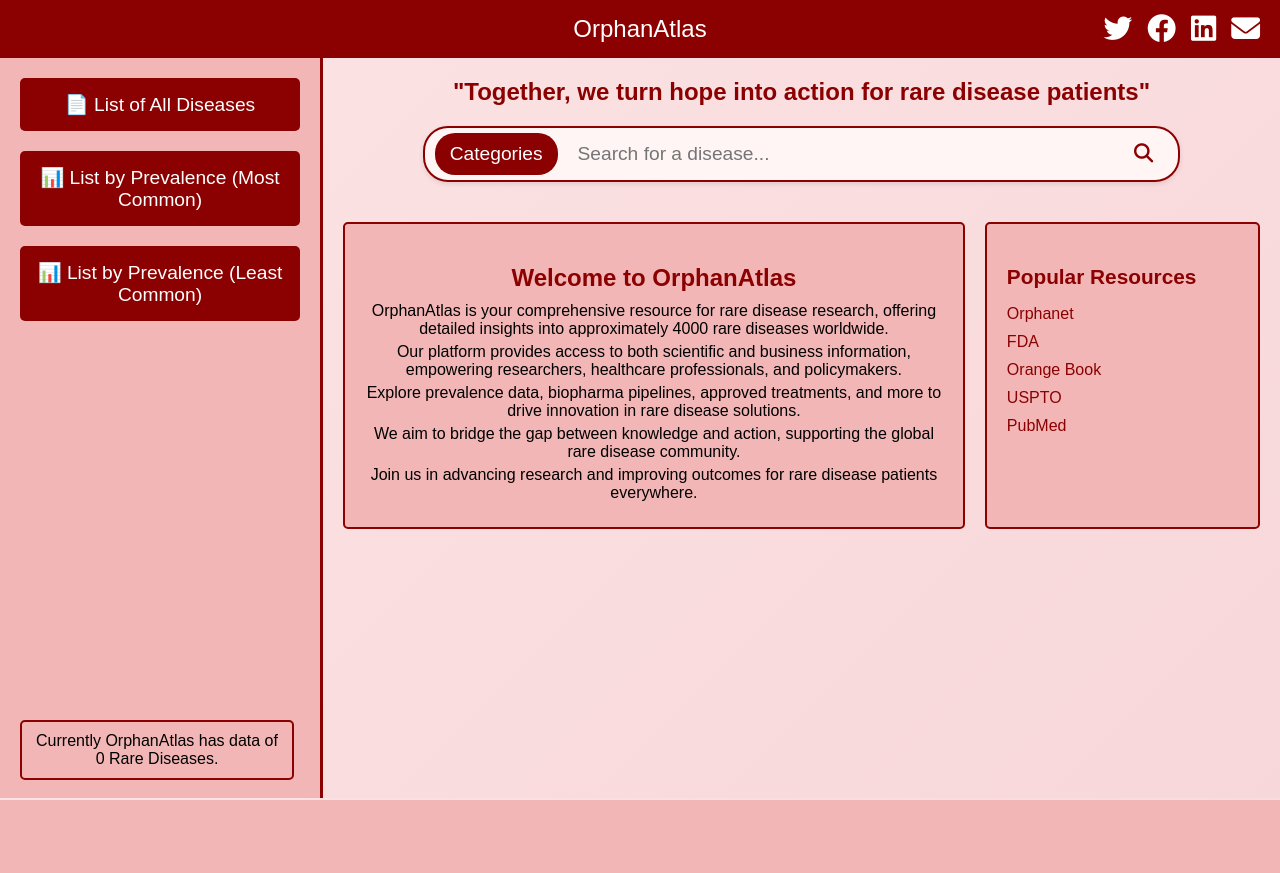
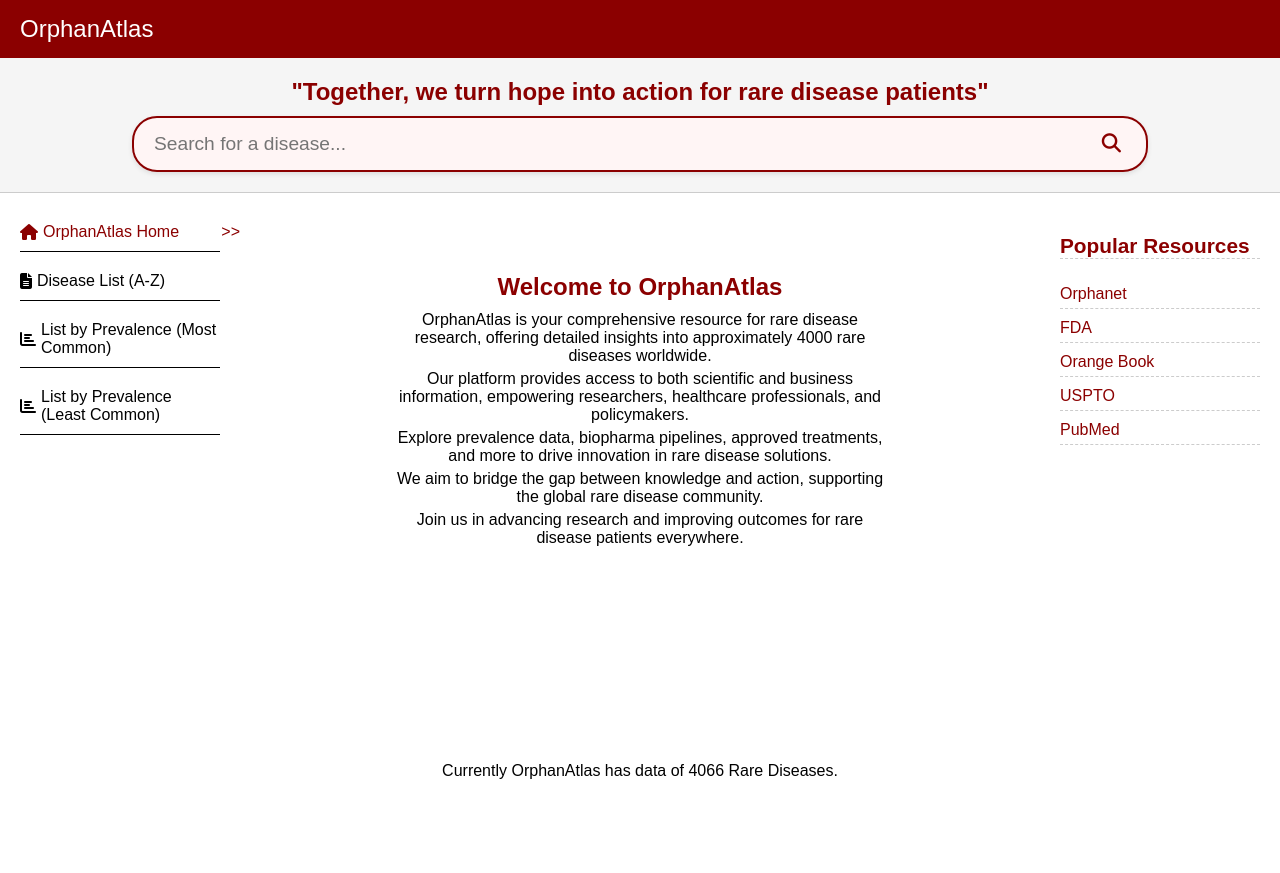
Before and after one commit to prashantsonibps/rare-disease-dashboard, a Flask app: page / in a window 1280 px wide. Before the commit the page ends 800 px from the top, so only its background shows below. Run offline with Flask 3, Linux system fonts and the light colour scheme; data that the repository does not hold is empty.

Commit message:
Update index.html

```diff
--- a/templates/index.html
+++ b/templates/index.html
@@ -10,77 +10,85 @@
             font-family: Arial, sans-serif;
             margin: 0;
             padding: 0;
-            background: linear-gradient(135deg, #fce4e4, #f8d7da); /* Fallback background */
+            background-color: white;
             color: black;
-            overflow-y: auto; /* Allow scrolling */
+            overflow-y: auto;
         }
 
         .navbar {
-            display: flex;
-            justify-content: center;
-            align-items: center;
             background-color: darkred;
             color: white;
             padding: 15px 20px;
             font-size: 1.5em;
             position: relative;
             z-index: 10;
+            text-align: left;
         }
 
         .navbar-title {
-            flex: 1;
-            text-align: center;
+            display: inline-block;
         }
 
-        .social-icons {
-            position: absolute;
-            right: 20px;
-            display: flex;
-            gap: 15px;
+        .secondary-navbar {
+            background-color: #f5f5f5;
+            padding: 20px;
+            text-align: center;
+            border-bottom: 1px solid #ccc;
         }
 
-        .social-icons a {
-            color: white;
-            font-size: 1.2em;
-            text-decoration: none;
-            transition: transform 0.3s ease-in-out;
+        .quote-section {
+            text-align: center;
+            margin-bottom: 10px;
         }
 
-        .social-icons a:hover {
-            transform: scale(1.2);
+        .quote {
+            font-size: 1.5em;
+            font-weight: bold;
+            color: darkred;
         }
 
         .dashboard {
             display: flex;
-            min-height: calc(100vh - 60px); /* Adjust for navbar height */
+            min-height: calc(100vh - 120px);
             position: relative;
             z-index: 1;
         }
 
         .sidebar {
-            width: 280px;
-            background-color: #f2b6b6; /* Lighter Red Sidebar */
+            width: 200px;
+            background-color: white;
             padding: 20px;
             display: flex;
             flex-direction: column;
-            gap: 20px;
-            border-right: 3px solid darkred;
+            gap: 10px;
         }
 
-        .sidebar button {
-            padding: 15px;
-            font-size: 1.2em;
-            border: none;
-            cursor: pointer;
-            background-color: darkred;
-            color: white;
-            border-radius: 5px;
-            transition: background 0.3s ease-in-out, transform 0.2s ease-in-out;
+        .sidebar a {
+            padding: 10px 0;
+            font-size: 1em;
+            color: black;
+            text-decoration: none;
+            border-bottom: 1px solid black;
+            display: flex;
+            align-items: center;
+            gap: 5px;
+            transition: color 0.3s ease;
         }
 
-        .sidebar button:hover {
-            background-color: #a00000;
-            transform: scale(1.05);
+        .sidebar a.active {
+            color: darkred;
+            position: relative;
+        }
+
+        .sidebar a.active:after {
+            content: ">>";
+            position: absolute;
+            right: -20px;
+            color: darkred;
+        }
+
+        .sidebar a:hover {
+            color: darkred;
         }
 
         .main-content {
@@ -88,25 +96,7 @@
             display: flex;
             flex-direction: column;
             padding: 20px;
-        }
-
-        .top-section {
-            display: flex;
-            flex-direction: column;
             align-items: center;
-            width: 100%;
-            margin-bottom: 20px;
-        }
-
-        .quote-section {
-            text-align: center;
-            margin-bottom: 20px;
-        }
-
-        .quote {
-            font-size: 1.5em;
-            font-weight: bold;
-            color: darkred;
         }
 
         .search-bar-container {
@@ -116,57 +106,10 @@
             max-width: 1000px;
             background-color: #fff5f5;
             border: 2px solid darkred;
-            border-radius: 25px; /* Rounded corners */
+            border-radius: 25px;
             padding: 5px 10px;
-            box-shadow: 0 2px 5px rgba(0,0,0,0.1); /* Add subtle shadow for better look */
-        }
-
-        .dropdown-container {
-            margin-right: 10px;
-            position: relative; /* Ensure proper positioning for dropdown */
-        }
-
-        .dropdown-btn {
-            padding: 10px 15px;
-            font-size: 1.2em;
-            border: none;
-            cursor: pointer;
-            background-color: darkred;
-            color: white;
-            border-radius: 20px; /* Rounded corners for button */
-            transition: background 0.3s ease-in-out;
-        }
-
-        .dropdown-btn:hover {
-            background-color: #a00000;
-        }
-
-        .dropdown-content {
-            display: none;
-            position: absolute;
-            background-color: #fff5f5;
-            min-width: 200px;
-            box-shadow: 0px 8px 16px rgba(0,0,0,0.2);
-            z-index: 1;
-            border-radius: 5px;
-            top: 100%;
-            left: 0;
-        }
-
-        .dropdown-container:hover .dropdown-content {
-            display: block; /* Show dropdown on hover */
-        }
-
-        .dropdown-content a {
-            color: black;
-            padding: 12px 16px;
-            text-decoration: none;
-            display: block;
-            border-bottom: 1px solid lightgray;
-        }
-
-        .dropdown-content a:hover {
-            background-color: lightgray;
+            box-shadow: 0 2px 5px rgba(0,0,0,0.1);
+            margin: 0 auto;
         }
 
         .search-container {
@@ -226,24 +169,42 @@
             background-color: lightgray;
         }
 
-        .disease-list-container {
-            width: 100%;
-            display: flex;
-            justify-content: center;
-            margin-bottom: 20px;
+        .disease-list {
+            width: 80%;
+            max-width: 500px;
+            overflow-y: auto;
+            padding: 10px;
+            text-align: left;
+            max-height: 400px;
+            position: relative;
         }
 
-        .disease-list {
-            width: 50%;
-            max-width: 500px;
-            max-height: 300px;
-            overflow-y: auto;
-            background-color: #f2b6b6; /* Match sidebar background */
-            padding: 10px;
-            border: 2px solid darkred;
-            text-align: left;
-            display: none;
-            border-radius: 5px;
+        .disease-list .alphabet-nav {
+            display: flex;
+            flex-wrap: wrap;
+            gap: 3px;
+            margin-bottom: 10px;
+            justify-content: center;
+            position: sticky;
+            top: 0;
+            background-color: white;
+            z-index: 10;
+            padding: 5px 0;
+        }
+
+        .disease-list .alphabet-nav button {
+            padding: 3px 6px;
+            font-size: 0.8em;
+            border: 1px solid #ccc;
+            background-color: #f5f5f5;
+            cursor: pointer;
+            border-radius: 3px;
+            width: 24px;
+            text-align: center;
+        }
+
+        .disease-list .alphabet-nav button:hover {
+            background-color: #ddd;
         }
 
         .disease-list a {
@@ -260,17 +221,13 @@
         }
 
         .content-section {
-            display: flex;
-            justify-content: space-between;
-            width: 100%;
+            width: 80%;
+            max-width: 500px;
+            text-align: center;
         }
 
         .welcome-section {
-            flex: 2;
-            background-color: #f2b6b6; /* Match sidebar background */
-            padding: 20px;
-            border: 2px solid darkred;
-            border-radius: 5px;
+            padding: 20px 0 0 0;
             text-align: center;
         }
 
@@ -284,18 +241,19 @@
         }
 
         .popular-resources {
-            flex: 0.8;
-            margin-left: 20px;
-            background-color: #f2b6b6; /* Match sidebar background */
+            width: 200px;
+            background-color: white;
             padding: 20px;
-            border: 2px solid darkred;
-            border-radius: 5px;
+            display: flex;
+            flex-direction: column;
         }
 
         .popular-resources h3 {
             color: darkred;
             font-size: 1.3em;
             margin-bottom: 10px;
+            text-align: left;
+            border-bottom: 1px dashed #ccc;
         }
 
         .popular-resources ul {
@@ -305,6 +263,8 @@
 
         .popular-resources li {
             margin-bottom: 10px;
+            border-bottom: 1px dashed #ccc;
+            padding-bottom: 5px;
         }
 
         .popular-resources a {
@@ -318,54 +278,27 @@
 
         .disease-count-block {
             position: fixed;
-            bottom: 20px;
-            left: 20px;
-            width: 250px;
-            background-color: #f2b6b6;
-            padding: 10px;
-            border: 2px solid darkred;
-            border-radius: 5px;
+            bottom: 0;
+            left: 0;
+            width: 100%;
             text-align: center;
+            padding: 20px 0;
             font-size: 1em;
+            background-color: white;
+            z-index: 1000;
         }
     </style>
 </head>
 <body>
     <div class="navbar">
         <div class="navbar-title">OrphanAtlas</div>
-        <div class="social-icons">
-            <a href="https://twitter.com" target="_blank"><i class="fab fa-twitter"></i></a>
-            <a href="https://facebook.com" target="_blank"><i class="fab fa-facebook"></i></a>
-            <a href="https://linkedin.com" target="_blank"><i class="fab fa-linkedin"></i></a>
-            <a href="mailto:contact@rarediseases.com"><i class="fas fa-envelope"></i></a>
-        </div>
     </div>
 
-    <div class="dashboard">
-        <div class="sidebar">
-            <button onclick="fetchDiseases('alphabetical')">📄 List of All Diseases</button>
-            <button onclick="fetchDiseases('prevalence')">📊 List by Prevalence (Most Common)</button>
-            <button onclick="fetchDiseases('prevalence', true)">📊 List by Prevalence (Least Common)</button>
-        </div>
-
-        <div class="main-content">
-            <div class="top-section">
+    <div class="secondary-navbar">
         <div class="quote-section">
             <div class="quote">"Together, we turn hope into action for rare disease patients"</div>
         </div>
         <div class="search-bar-container">
-                    <div class="dropdown-container">
-                        <button class="dropdown-btn">Categories</button>
-                        <div class="dropdown-content">
-                            <a href="#" onclick="fetchDiseases('prevalence')">Prevalence</a>
-                            <a href="#" onclick="fetchDiseases('alphabetical')">Biopharma Pipeline</a>
-                            <a href="#" onclick="fetchDiseases('alphabetical')">Approved Treatments</a>
-                            <a href="#" onclick="fetchDiseases('alphabetical')">Inheritance</a>
-                            <a href="#" onclick="fetchDiseases('alphabetical')">Genetic Mutation</a>
-                            <a href="#" onclick="fetchDiseases('alphabetical')">Publications</a>
-                            <a href="#" onclick="fetchDiseases('alphabetical')">Classification</a>
-                        </div>
-                    </div>
             <div class="search-container">
                 <input type="text" id="search-input" name="query" placeholder="Search for a disease..." onkeyup="fetchSuggestions()" required autocomplete="off">
                 <button type="submit"><i class="fas fa-search"></i></button>
@@ -374,9 +307,16 @@
         </div>
     </div>
 
-            <div class="disease-list-container">
-                <div id="disease-list" class="disease-list"></div>
+    <div class="dashboard">
+        <div class="sidebar">
+            <a href="javascript:location.reload()" class="active" id="homeLink"><i class="fas fa-home"></i> OrphanAtlas Home</a>
+            <a href="#" onclick="fetchDiseases('alphabetical', event)" id="allDiseasesLink"><i class="fas fa-file-alt"></i> Disease List (A-Z)</a>
+            <a href="#" onclick="fetchDiseases('prevalence', event)" id="mostCommonLink"><i class="fas fa-chart-bar"></i> List by Prevalence (Most Common)</a>
+            <a href="#" onclick="fetchDiseases('prevalence', event, true)" id="leastCommonLink"><i class="fas fa-chart-bar"></i> List by Prevalence (Least Common)</a>
         </div>
+
+        <div class="main-content">
+            <div class="disease-list" id="disease-list"></div>
 
             <div class="content-section">
                 <div class="welcome-section">
@@ -387,6 +327,9 @@
                     <p>We aim to bridge the gap between knowledge and action, supporting the global rare disease community.</p>
                     <p>Join us in advancing research and improving outcomes for rare disease patients everywhere.</p>
                 </div>
+            </div>
+        </div>
+
         <div class="popular-resources">
             <h3>Popular Resources</h3>
             <ul>
@@ -398,44 +341,90 @@
             </ul>
         </div>
     </div>
-            <div class="disease-count-block" id="disease-count-block">
-                Currently OrphanAtlas has data of <span id="disease-count">0</span> Rare Diseases.
-            </div>
-        </div>
+
+    <div class="disease-count-block">
+        Currently OrphanAtlas has data of 4066 Rare Diseases.
     </div>
 
     <script>
-        function fetchDiseases(type, reverse = false) {
-            console.log("Fetching diseases with type:", type, "reverse:", reverse); // Debug log
-            fetch(`/get_diseases?type=${type}&reverse=${reverse}`)
-                .then(response => {
-                    if (!response.ok) {
-                        throw new Error('Network response was not ok');
+        let allDiseases = [];
+        let alphabeticalDiseases = [];
+        let prevalenceMostCommonDiseases = [];
+        let prevalenceLeastCommonDiseases = [];
+
+        // Preload all disease lists on page load
+        function preloadDiseases() {
+            // Fetch alphabetical list
+            fetch('/get_diseases?type=alphabetical')
+                .then(response => response.json())
+                .then(data => {
+                    alphabeticalDiseases = data.diseases || [];
+                })
+                .catch(error => console.error("Error preloading alphabetical diseases:", error));
+
+            // Fetch prevalence (most common)
+            fetch('/get_diseases?type=prevalence')
+                .then(response => response.json())
+                .then(data => {
+                    prevalenceMostCommonDiseases = data.diseases || [];
+                })
+                .catch(error => console.error("Error preloading most common diseases:", error));
+
+            // Fetch prevalence (least common)
+            fetch('/get_diseases?type=prevalence&reverse=true')
+                .then(response => response.json())
+                .then(data => {
+                    prevalenceLeastCommonDiseases = data.diseases || [];
+                })
+                .catch(error => console.error("Error preloading least common diseases:", error));
         }
-                    return response.json();
-                })
-                .then(data => {
-                    console.log("Received data:", data); // Debug log
+
+        function fetchDiseases(type, event, reverse = false) {
+            event.preventDefault();
             let listContainer = document.getElementById("disease-list");
-                    listContainer.style.display = "block";
-                    listContainer.innerHTML = "";
-                    if (data.diseases && data.diseases.length > 0) {
-                        data.diseases.forEach(disease => {
+            listContainer.innerHTML = ""; // Clear previous content
+
+            // Select the appropriate preloaded list
+            if (type === 'alphabetical') {
+                allDiseases = alphabeticalDiseases;
+                listContainer.innerHTML = '<div class="alphabet-nav"></div>';
+                const alphabetNav = listContainer.querySelector('.alphabet-nav');
+                for (let i = 65; i <= 90; i++) {
+                    const letter = String.fromCharCode(i);
+                    const button = document.createElement('button');
+                    button.textContent = letter;
+                    button.onclick = () => scrollToLetter(letter);
+                    alphabetNav.appendChild(button);
+                }
+            } else if (type === 'prevalence' && !reverse) {
+                allDiseases = prevalenceMostCommonDiseases;
+            } else if (type === 'prevalence' && reverse) {
+                allDiseases = prevalenceLeastCommonDiseases;
+            }
+
+            // Load all diseases immediately
+            allDiseases.forEach(disease => {
                 let link = document.createElement("a");
                 link.href = `/search/${encodeURIComponent(disease)}`;
                 link.textContent = disease;
+                link.setAttribute('data-letter', disease.charAt(0).toUpperCase());
                 listContainer.appendChild(link);
             });
-                    } else {
-                        listContainer.innerHTML = "<p>No diseases found.</p>";
+
+            // Update active state
+            document.querySelectorAll('.sidebar a').forEach(link => link.classList.remove('active'));
+            event.target.classList.add('active');
         }
-                })
-                .catch(error => {
-                    console.error("Error fetching diseases:", error); // Debug log
+
+        function scrollToLetter(letter) {
             let listContainer = document.getElementById("disease-list");
-                    listContainer.style.display = "block";
-                    listContainer.innerHTML = "<p>Error loading diseases. Please try again.</p>";
-                });
+            let diseases = listContainer.getElementsByTagName("a");
+            for (let i = 0; i < diseases.length; i++) {
+                if (diseases[i].getAttribute('data-letter') === letter) {
+                    diseases[i].scrollIntoView({ behavior: 'smooth', block: 'start' });
+                    break;
+                }
+            }
         }
 
         function fetchSuggestions() {
@@ -477,8 +466,9 @@
             }
         });
 
-        // Fetch and display the disease count when the page loads
+        // Set default active state and preload diseases on load
         window.onload = function() {
+            document.getElementById('homeLink').classList.add('active');
             fetch('/get_disease_count')
                 .then(response => response.json())
                 .then(data => {
@@ -494,6 +484,9 @@
                     console.error('Error fetching disease count:', error);
                     document.getElementById('disease-count').textContent = '0';
                 });
+
+            // Preload all disease lists
+            preloadDiseases();
         };
     </script>
 </body>
```
Lines whose indentation alone changed are shown as unchanged.
